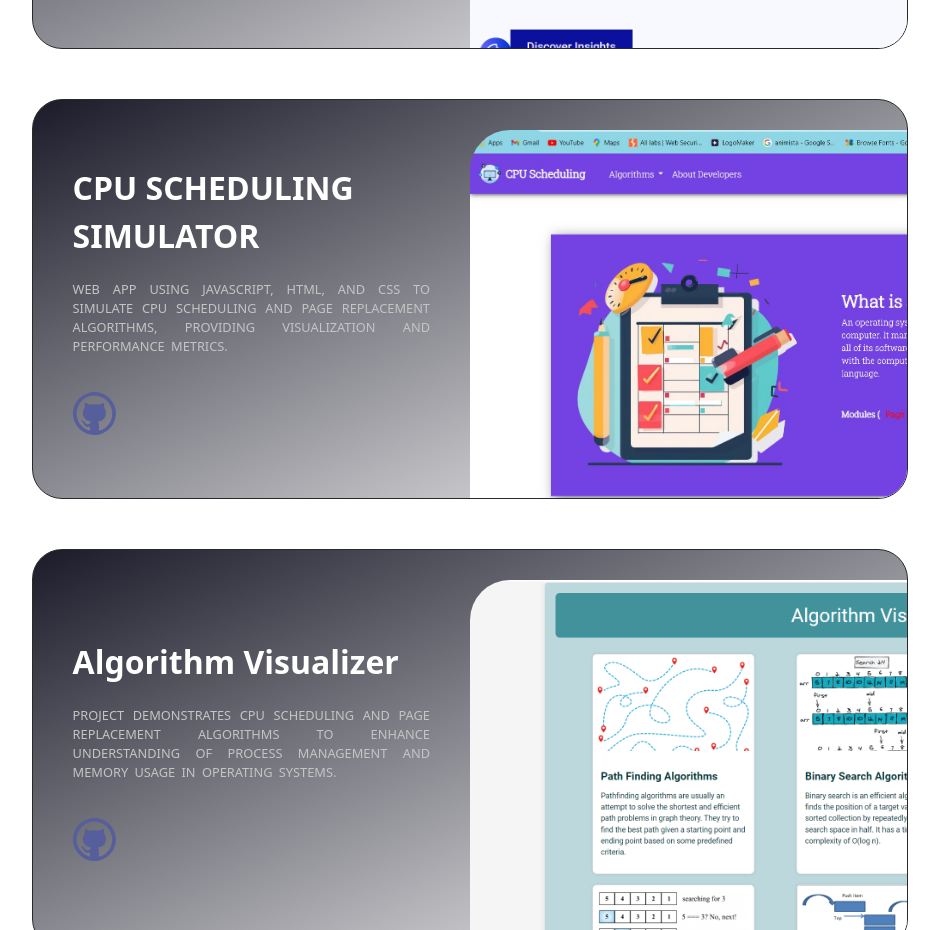
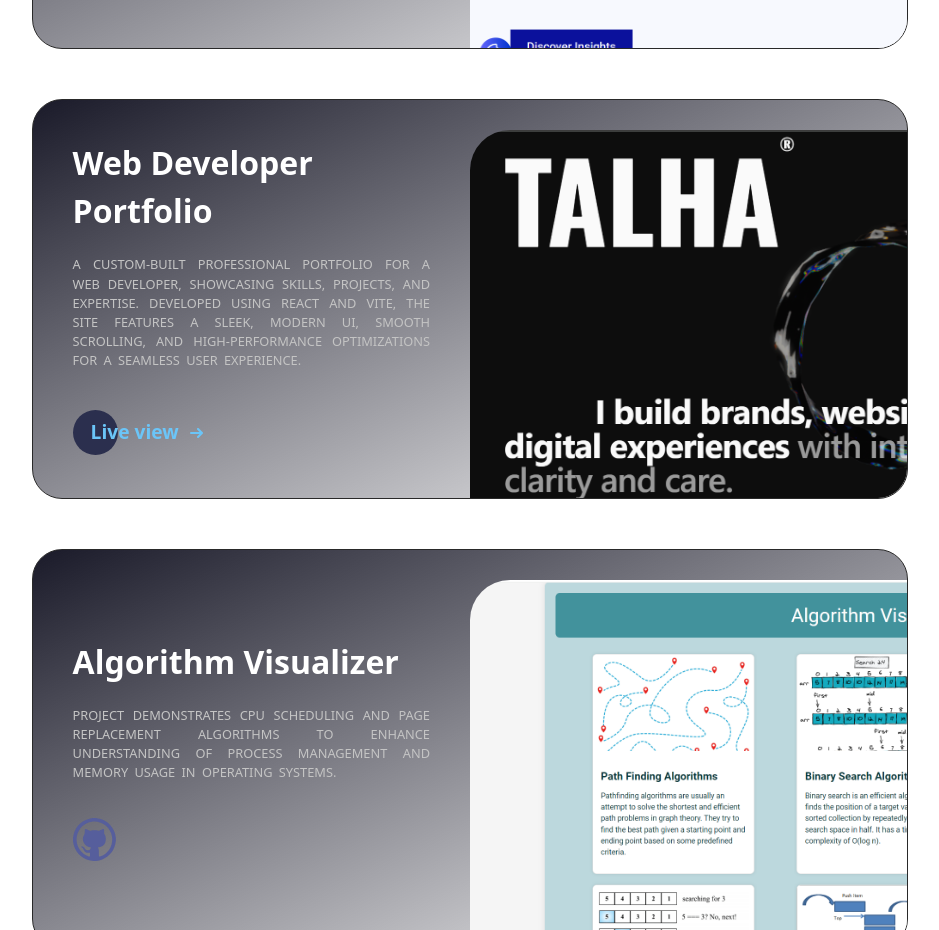
Before and after one commit to ZaraEjaz/ZaraEjaz_Protfolio, a React (Vite) app: page / in a window 1280 px wide. Shown: the part 5500-6430 px from the top of the page, without its empty margins (170-1109 px from the left). Built offline with nearby package versions, Linux system fonts and the light colour scheme.

Commit message:
Replace CPU Scheduling Simulator with Web Developer Portfolio

```diff
--- a/src/Components/Projects/Projects.jsx
+++ b/src/Components/Projects/Projects.jsx
@@ -45,12 +45,12 @@ const projectsData = [
     githubLink: null
   },
   {
-    title: "CPU SCHEDULING SIMULATOR",
-    description: "Web app using JavaScript, HTML, and CSS to simulate CPU scheduling and page replacement algorithms, providing visualization and performance metrics.",
-    image: "./Images/CPUS.jpg",
-    boxClass: "project-box5",
-    liveLink: null,
-    githubLink: "https://github.com/ZaraEjaz/CPU-SCHEDULAR"
+    title: "Web Developer Portfolio",
+    description: "A custom-built professional portfolio for a Web Developer, showcasing skills, projects, and expertise. Developed using React and Vite, the site features a sleek, modern UI, smooth scrolling, and high-performance optimizations for a seamless user experience.",
+    image: "./Images/talha_portfolio.png",
+    boxClass: "project-box2",
+    liveLink: "https://talha-portfolio-wheat.vercel.app/",
+    githubLink: null
   },
   {
     title: "Algorithm Visualizer",
```
